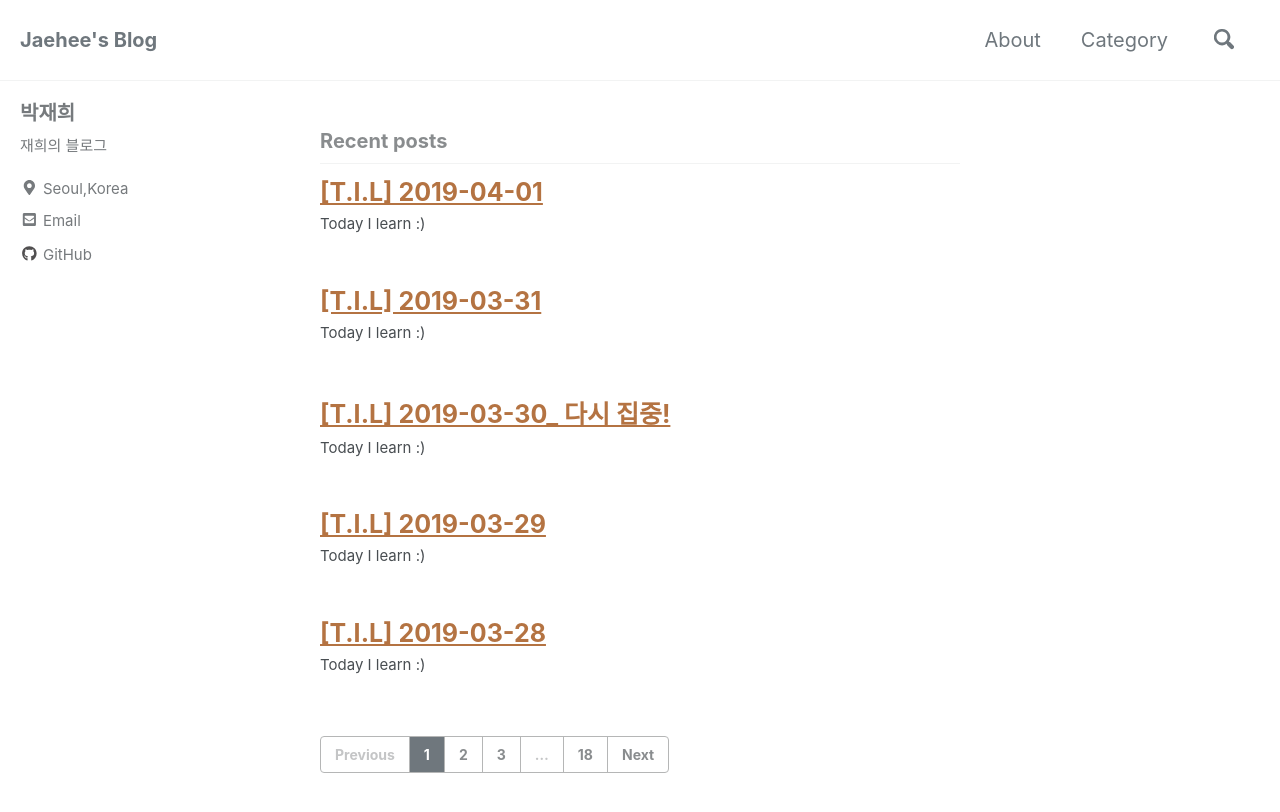
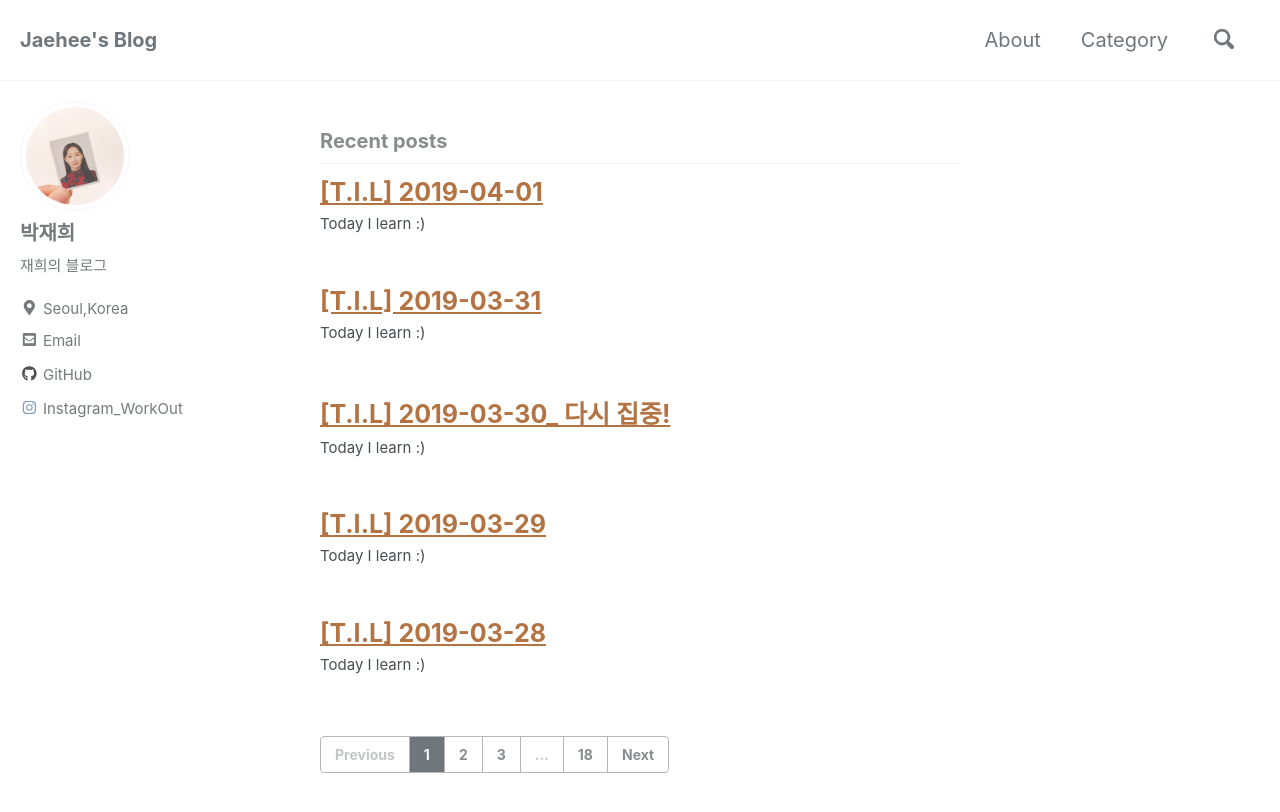
Before and after one commit to jaehee0145/jaehee0145.github.io, a Jekyll site: the page built from index.html, in a window 1280 px wide and 900 px high. Shown: the top 812 px of the window. Built offline with Jekyll 4.4.1, drawn with Linux system fonts in a browser that asks for light colours; cached includes are drawn as plain includes; nearby versions of some CDN libraries; the list of posts is cut into pages by our own code.

Commit message:
bio photo

```diff
--- a/_config.yml
+++ b/_config.yml
@@ -106,7 +106,7 @@ analytics:
 # Site Author
 author:
   name             : "박재희"
-  avatar           : # path of avatar image, e.g. "/assets/images/bio-photo.jpg"
+  avatar           : "/assets/images/bio-photo.jpg" # path of avatar image, e.g. "/assets/images/bio-photo.jpg"
   bio              : "재희의 블로그"
   location         : "Seoul,Korea"
   email            :
@@ -126,9 +126,9 @@ author:
     - label: "GitHub"
       icon: "fab fa-fw fa-github"
       url: "https://github.com/jaehee0145"
-    - label: "Instagram"
+    - label: "Instagram_WorkOut"
       icon: "fab fa-fw fa-instagram"
-      # url: "https://instagram.com/"
+      url: "https://www.instagram.com/jaehee_every_day/"
 
 # Site Footer
 footer:
```
Also changed, not shown: assets/images/bio-photo.jpg (added).
